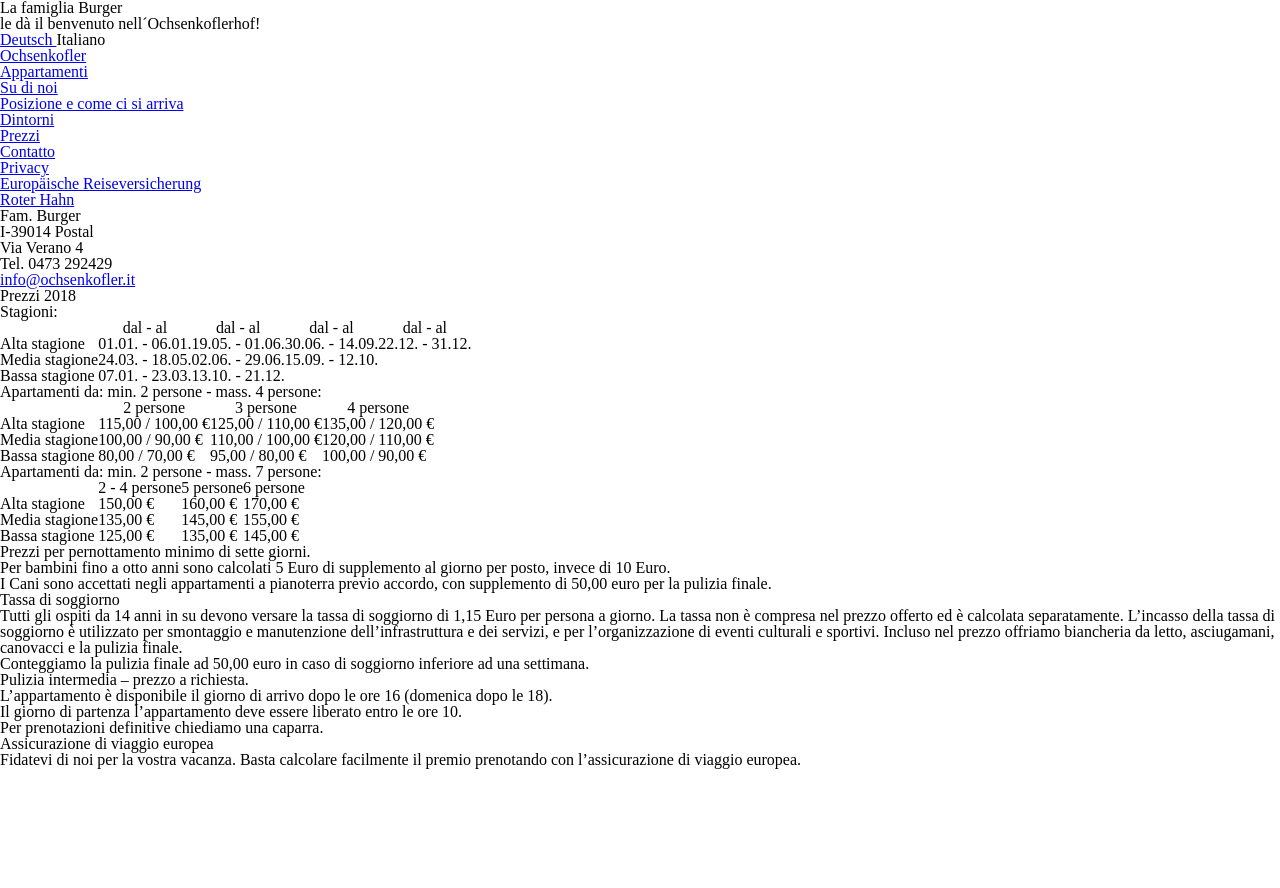
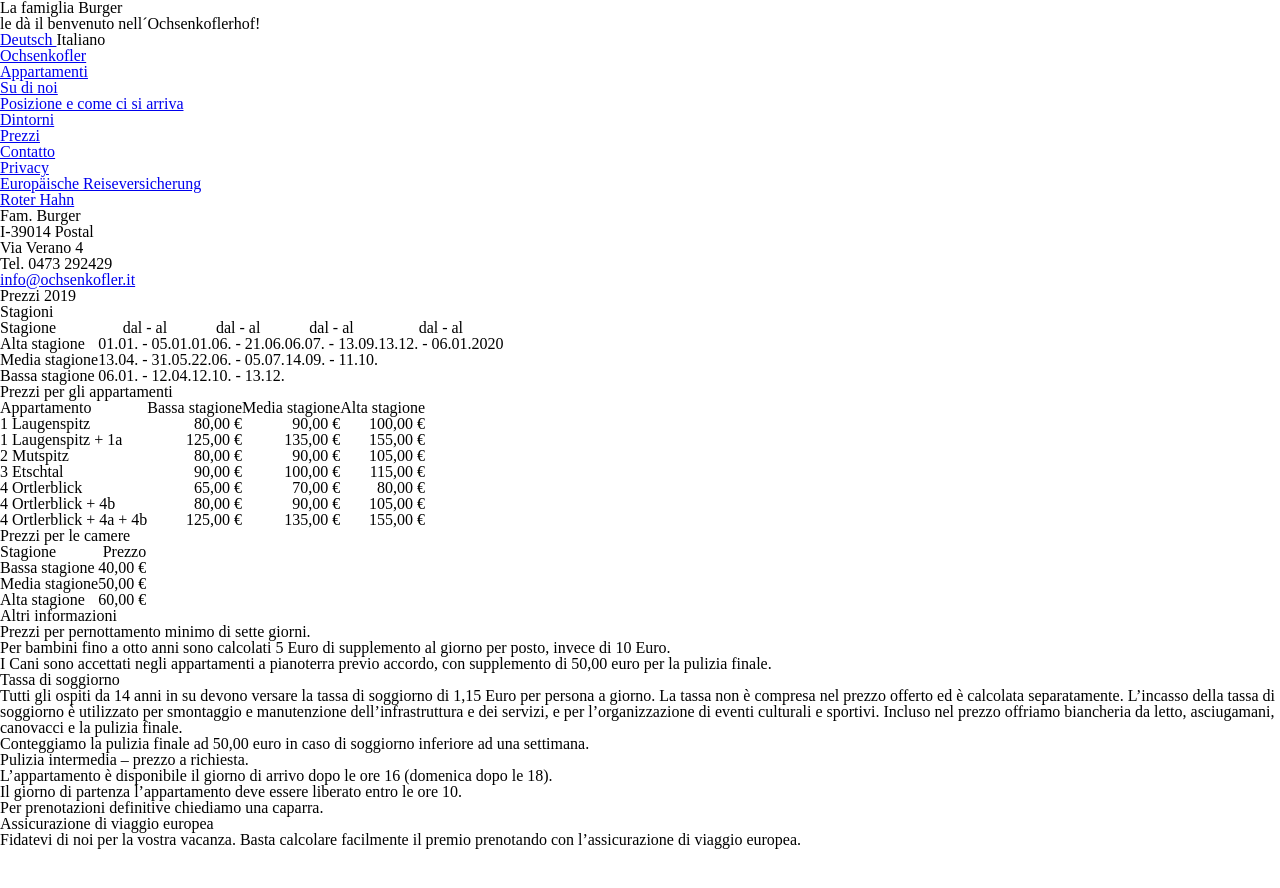
Before and after one commit to toburger/new.ochsenkofler.it, a Jekyll site: the page built from it/6-prices.markdown, in a window 1280 px wide. Shown: the top 888 px of the page. Built offline with Jekyll 4.4.1, drawn with Linux system fonts in a browser that asks for light colours; nearby versions of some CDN libraries; some web fonts are replaced; library files that are not in the unit come from our copies; comment, search, counter and statistics services are not loaded.

```diff
--- a/it/6-prices.markdown
+++ b/it/6-prices.markdown
@@ -4,35 +4,40 @@ permalink: it/prices/
 tags: [menu]
 ---
 
-# Prezzi 2018
+# Prezzi 2019
 
-#### Stagioni:
+### Stagioni
 
 {: .table .table5c .seasontable }
-|                | dal - al        | dal - al        | dal - al        | dal - al        |
-| -------------- | :-------------: | :-------------: | :-------------: | :-------------: |
-| Alta stagione  | 01.01. - 06.01. | 19.05. - 01.06. | 30.06. - 14.09. | 22.12. - 31.12. |
-| Media stagione | 24.03. - 18.05. | 02.06. - 29.06. | 15.09. - 12.10. |                 |
-| Bassa stagione | 07.01. - 23.03. | 13.10. - 21.12. |                 |                 |
+| Stagione       | dal - al        | dal - al        | dal - al        | dal - al            |
+| :------------- | :-------------: | :-------------: | :-------------: | :-----------------: |
+| Alta stagione  | 01.01. - 05.01. | 01.06. - 21.06. | 06.07. - 13.09. | 13.12. - 06.01.2020 |
+| Media stagione | 13.04. - 31.05. | 22.06. - 05.07. | 14.09. - 11.10. |                     |
+| Bassa stagione | 06.01. - 12.04. | 12.10. - 13.12. |                 |                     |
 
-
-#### Apartamenti da: min. 2 persone - mass. 4 persone:
+### Prezzi per gli appartamenti
 
 {: .table .table4c .seasontable }
-|                | 2 persone         | 3 persone         | 4 persone         |
-| -------------- | ----------------- | ----------------- | ----------------- |
-| Alta stagione  | 115,00 / 100,00 € | 125,00 / 110,00 € | 135,00 / 120,00 € |
-| Media stagione | 100,00 / 90,00 €  | 110,00 / 100,00 € | 120,00 / 110,00 € |
-| Bassa stagione | 80,00 / 70,00 €   | 95,00 / 80,00 €   | 100,00 / 90,00 €  |
+| Appartamento             | Bassa stagione    | Media stagione    | Alta stagione     |
+| :----------------------- | ----------------: | ----------------: | ----------------: |
+| 1 Laugenspitz            | 80,00 €           | 90,00 €           | 100,00 €          |
+| 1 Laugenspitz + 1a       | 125,00 €          | 135,00 €          | 155,00 €          |
+| 2 Mutspitz               | 80,00 €           | 90,00 €           | 105,00 €          |
+| 3 Etschtal               | 90,00 €           | 100,00 €          | 115,00 €          |
+| 4 Ortlerblick            | 65,00 €           | 70,00 €           | 80,00 €           |
+| 4 Ortlerblick + 4b       | 80,00 €           | 90,00 €           | 105,00 €          |
+| 4 Ortlerblick + 4a + 4b  | 125,00 €          | 135,00 €          | 155,00 €          |
 
-#### Apartamenti da: min. 2 persone - mass. 7 persone:
+### Prezzi per le camere
 
 {: .table .table4c .seasontable }
-|                | 2 - 4 persone | 5 persone | 6 persone |
-| -------------- | ------------- | --------- | --------- |
-| Alta stagione  | 150,00 €      | 160,00 €  | 170,00 €  |
-| Media stagione | 135,00 €      | 145,00 €  | 155,00 €  |
-| Bassa stagione | 125,00 €      | 135,00 €  | 145,00 €  |
+| Stagione       | Prezzo  |
+| :------------- | ------: |
+| Bassa stagione | 40,00 € |
+| Media stagione | 50,00 € |
+| Alta stagione  | 60,00 € |
+
+### Altri informazioni
 
 Prezzi per pernottamento minimo di sette giorni.
 
@@ -40,7 +45,7 @@ Per bambini fino a otto anni sono calcolati 5 Euro di supplemento al giorno per
 
 I Cani sono accettati negli appartamenti a pianoterra previo accordo, con supplemento di 50,00 euro per la pulizia finale.
 
-#### Tassa di soggiorno
+### Tassa di soggiorno
 
 Tutti gli ospiti da 14 anni in su devono versare la tassa di soggiorno di 1,15 Euro per persona a giorno. La tassa non è compresa nel prezzo offerto ed è calcolata separatamente. L’incasso della tassa di soggiorno è utilizzato per smontaggio e manutenzione dell’infrastruttura e dei servizi, e per l’organizzazione di eventi culturali e sportivi. Incluso nel prezzo offriamo biancheria da letto, asciugamani, canovacci e la pulizia finale.
 
@@ -54,6 +59,6 @@ Il giorno di partenza l’appartamento deve essere liberato entro le ore 10.
 
 Per prenotazioni definitive chiediamo una caparra.
 
-#### Assicurazione di viaggio europea
+### Assicurazione di viaggio europea
 
 Fidatevi di noi per la vostra vacanza. Basta calcolare facilmente il premio prenotando con  l'assicurazione di viaggio europea.
```
Also changed, not shown: de/6-prices.markdown (+27 -21 lines).
